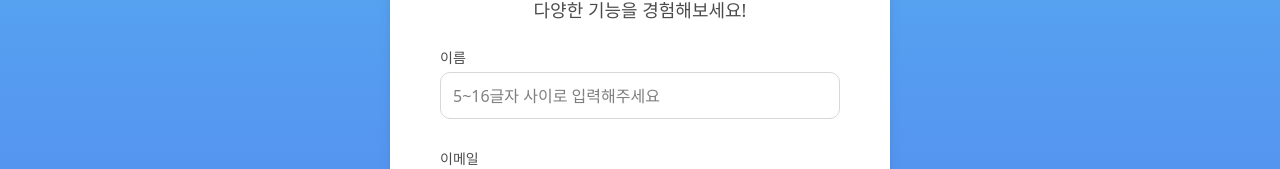
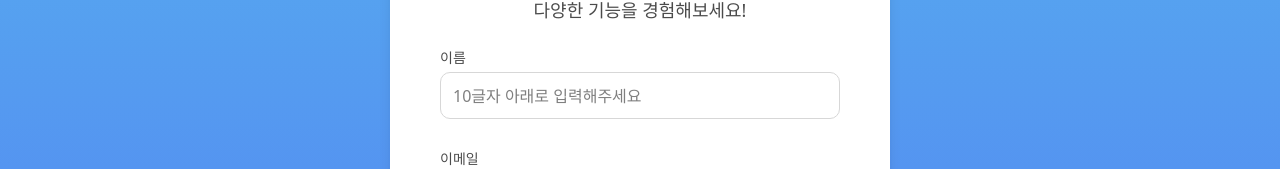
Before and after one commit to capstone-Nexus/ACTS_front, a Next.js app: page /register in a window 1280 px wide. Shown: the part 419-588 px from the top of the page. Built offline with nearby package versions, Linux system fonts and the light colour scheme; no server answers.

Commit message:
수정합니다

```diff
--- a/app/register/page.tsx
+++ b/app/register/page.tsx
@@ -8,7 +8,7 @@ import logo from '../../public/images/logo.png';
 import axios from 'axios';
 
 interface RegisterForm {
-  user_id: string;
+  username: string;
   email: string;
   code: string;
   password: string;
@@ -22,7 +22,7 @@ export default function RegisterPage() {
   const API_URL = process.env.NEXT_PUBLIC_API_URL;
 
   const [form, setForm] = useState<RegisterForm>({
-    user_id: '',
+    username: '',
     email: '',
     code: '',
     password: '',
@@ -74,7 +74,7 @@ export default function RegisterPage() {
       return;
     }
 
-    if (!form.user_id || !form.email || !form.password || !form.gender || !form.birth) {
+    if (!form.username || !form.email || !form.password || !form.gender || !form.birth) {
       alert('모든 필드를 입력해주세요.');
       return;
     }
@@ -110,18 +110,17 @@ export default function RegisterPage() {
               이름
             </label>
             <input
-              name="user_id"
-              value={form.user_id}
+              name="username"
+              value={form.username}
               onChange={handleChange}
               required
-              minLength={5}
               maxLength={16}
-              placeholder="5~16글자 사이로 입력해주세요"
+              placeholder="10글자 아래로 입력해주세요"
               className="border-1 px-3 rounded-[10px] w-[400px] h-[47px] border-[#D7D7D7] focus:outline-none focus:border-[#4A8AEE]"
             />
-            {form.user_id && (form.user_id.length < 5 || form.user_id.length > 16) && (
+            {form.username && (form.username.length > 10) && (
               <p className="text-xs mt-1 text-red-600">
-                아이디는 5자 이상 16자 이하여야 합니다
+                이름은 10자 이하여야 합니다
               </p>
             )}
           </div>
@@ -228,7 +227,6 @@ export default function RegisterPage() {
             )}
           </div>
 
-          {/* 성별 */}
           <div className="mb-[30px]">
             <label className="block mb-1 text-sm font-medium opacity-70 text-[#000000]">성별</label>
             <div className="flex gap-4 text-[14px]">
@@ -249,7 +247,6 @@ export default function RegisterPage() {
             </div>
           </div>
 
-          {/* 생년월일 */}
           <div className="mb-[30px]">
             <label className="block mb-1 text-sm font-medium opacity-70 text-[#000000]">생년월일</label>
             <input
```
